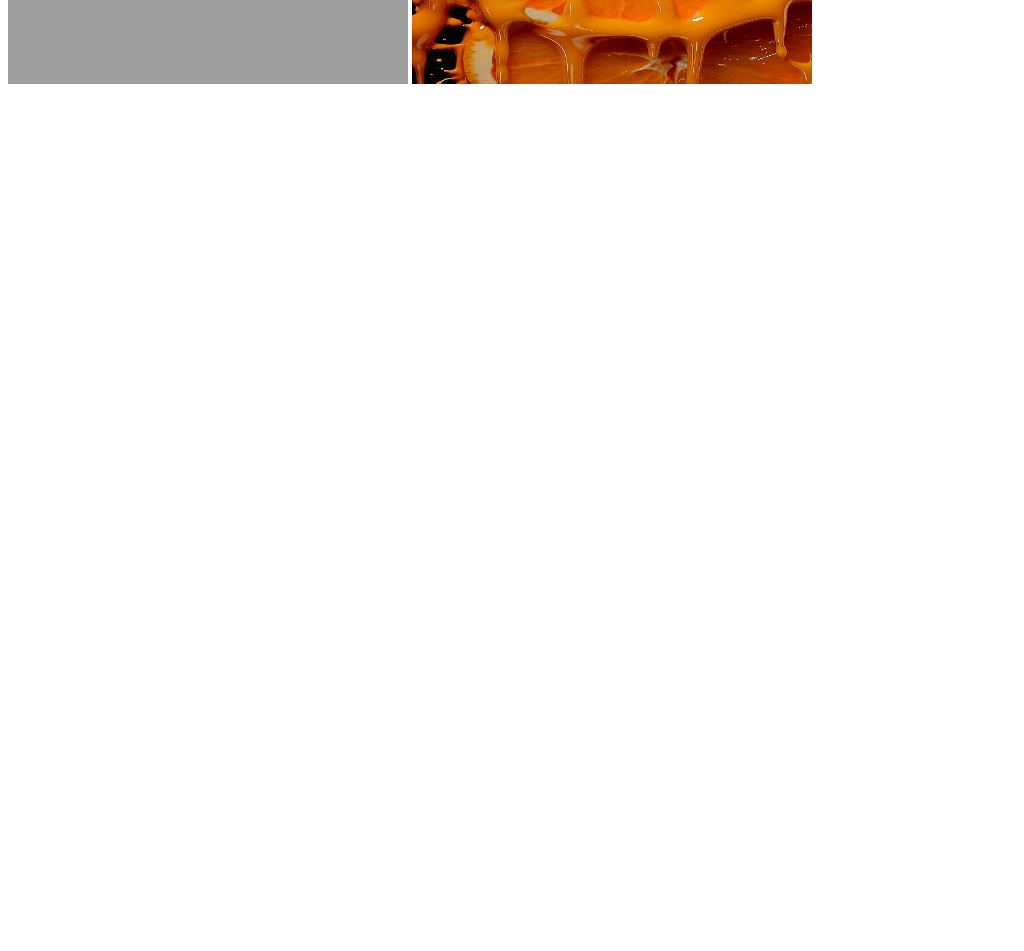
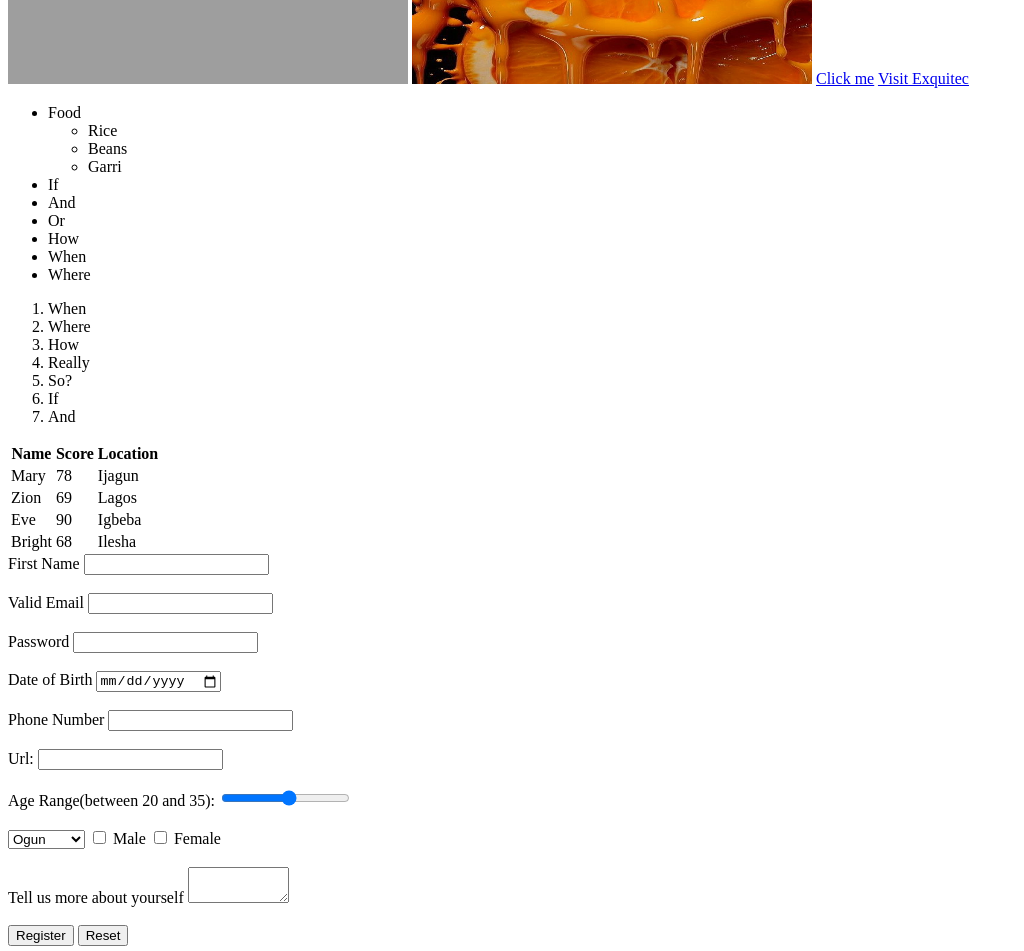
Before and after one commit to Esther-mercy/Html-Osf-Batch-3, a plain HTML site: page Week1/Hello.html in a window 1280 px wide. Shown: the part 708-1659 px from the top of the page, without its empty margins (0-1024 px from the left). Before the commit the page ends 804 px from the top, so only its background shows below. Drawn offline with Linux system fonts and the light colour scheme; grey boxes are pictures that could not be loaded; files whose address does not match are found by name.

Commit message:
i added index.html

```diff
--- a/Week1/Hello.html
+++ b/Week1/Hello.html
@@ -16,5 +16,93 @@
    <p>Everything will be made available</p>
    <img src="https://img.freepik.com/free-photo/html-system-websites-collage-design_23-2150432963.jpg?size=626&ext=jpg " width="400" height="400" alt="This is a picture">
    <img src="'.WEBP" width="400" height="400">
+   <a href="Page2.html">Click me</a>
+   <a href="https://exquitec.com" target="_blank">Visit Exquitec</a>
+   <ul>
+    <li>Food</li>
+    <ul>
+        <li>Rice</li>
+        <li>Beans</li>
+        <li>Garri</li>
+    </ul>
+    <li>If</li>
+    <li>And</li>
+    <li>Or</li>
+    <li>How</li>
+    <li>When</li>
+    <li>Where</li>
+   </ul>
+   <ol>
+    <li>When</li>
+    <li>Where</li>
+    <li>How</li>
+    <li>Really</li>
+    <li>So?</li>
+    <li>If</li>
+    <li>And</li>
+   </ol>
+   <table>
+    <tr>
+        <th>Name</th>
+        <th>Score</th>
+        <th>Location</th>
+    </tr>
+    <tr>
+        <td>Mary</td>
+        <td>78</td>
+        <td>Ijagun</td>
+    </tr>
+    <tr>
+        <td>Zion</td>
+        <td>69</td>
+        <td>Lagos</td>
+    </tr>
+    <tr>
+        <td>Eve</td>
+        <td>90</td>
+        <td>Igbeba</td>
+    </tr>
+    <tr>
+        <td>Bright</td>
+        <td>68</td>
+        <td>Ilesha</td>
+    </tr>
+   </table>
+   <form action="" method="post">
+    <label for="first_name">First Name</label>
+    <input type="text" name="First_name" id="first_name"><br><br>
+
+<label for="email">Valid Email</label>
+<input type="email" name="email" id="email"><br><br>
+<label for="password">Password</label>
+<input type="password" name="password" id="password"><br><br>
+
+<label for="Dateofbirth">Date of Birth</label>
+<input type="date" name="dateofbirth" id="dateofbirth"><br><br>
+<label for="Phonenumber">Phone Number</label>
+<input type="telephonenumber" name="Phonenumber" id="Phonenumber"><br><br>
+<label for="homepage">Url:</label>
+<input type="Url" name="homepage" id="homepage"><br><br>
+
+
+<label for="vol">Age Range(between 20 and 35):</label>
+<input type="range" id="vol"name="vol" min="20" max="35"><br><br>
+
+<select name="state">
+    <option value="Ogun">Ogun</option>
+    <option value="Edo">Edo</option>
+    <option value="Anambra">Anambra</option>
+</select>
+<input type="checkbox" id="Male" name="Male" value="Male">
+<label for="male">Male</label>
+<input type="checkbox" id="Female" name="Female" value="Female">
+<label for="female">Female</label>
+
+<br><br><label for="comment">Tell us more about yourself</label>
+<textarea cols="10" row="10" id="comment" name="comment"></textarea>
+<br><br><input type="button" value="Register">
+<input type="reset" value="Reset">
+   </form>
+
 </body>
 </html>
```
Also changed, not shown: Week1/Assignment/index.html (added, +65 -0 lines), Week1/Page2.html (added, +12 -0 lines), Week1/Assignment/chrome.webp (added), Week1/Assignment/chromeor.jpg (added), Week1/Assignment/download.png (added), Week1/Assignment/laptt.png (added), Week1/Assignment/mircosoft.png (added).
